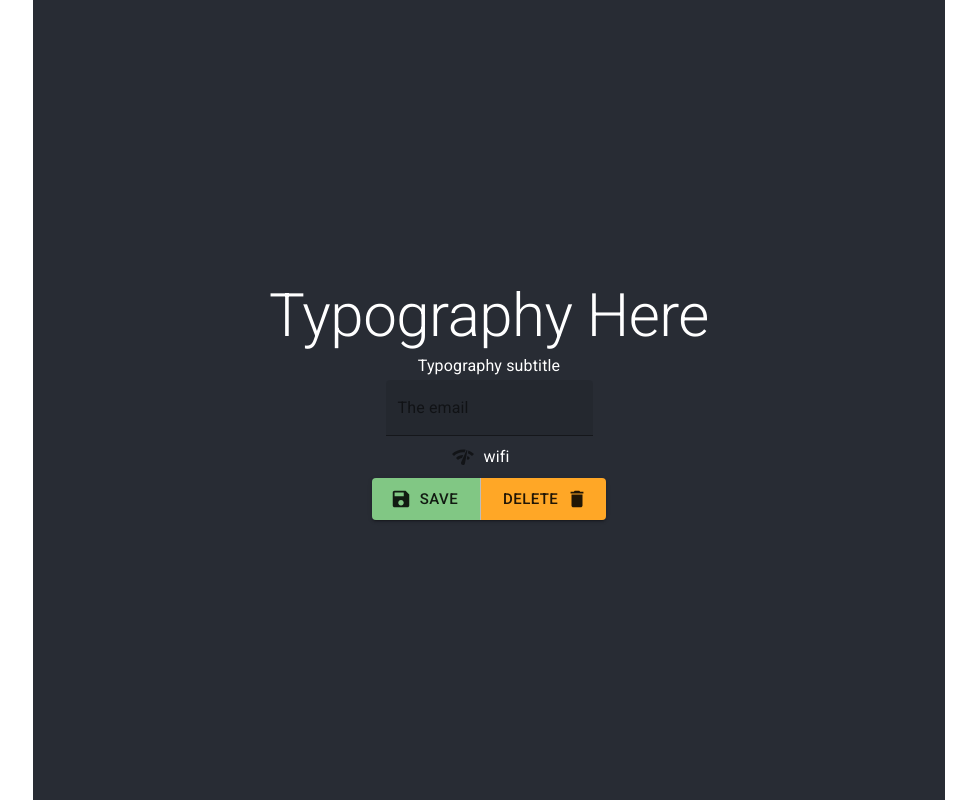
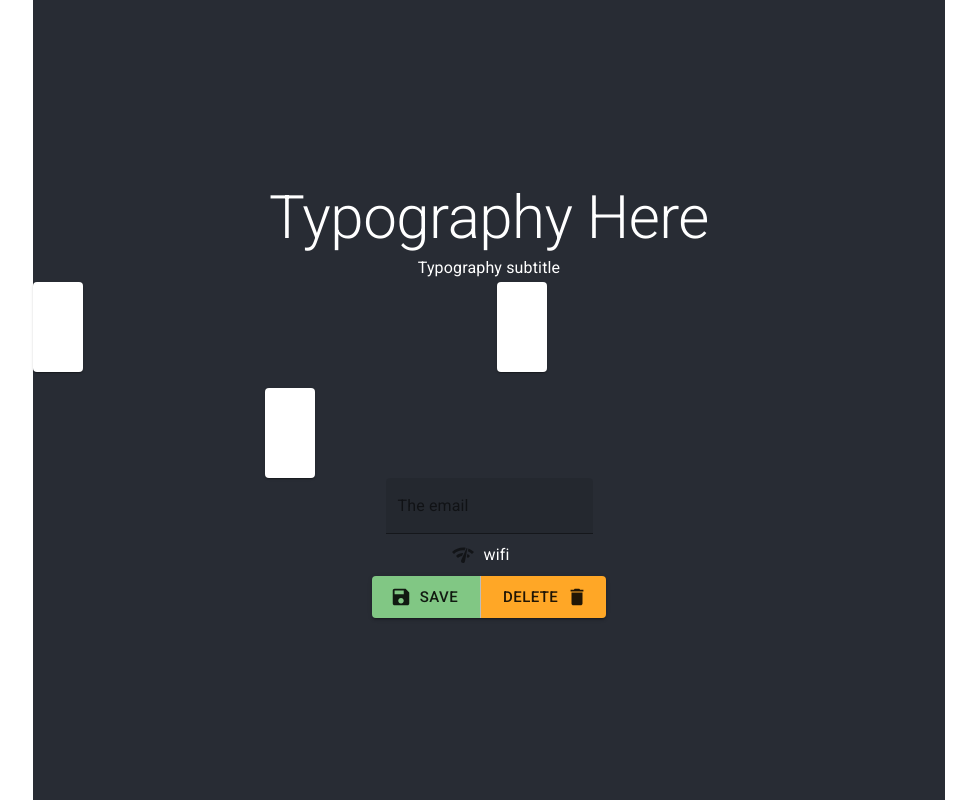
Before and after one commit to argun8394/styling_components, a React (Create React App) app: page / in a window 1280 px wide. Shown: the whole page, without its empty margins (151-1127 px from the left). Built offline with nearby package versions, Linux system fonts and the light colour scheme.

Commit message:
create cards comp

```diff
--- a/src/App.js
+++ b/src/App.js
@@ -9,6 +9,7 @@ import { ThemeProvider, createTheme } from '@material-ui/core/styles';
 import { orange, green } from '@material-ui/core/colors';
 import TypographyComp from './components/material-ui/typography/TypographyComp';
 import Wrapper from './components/material-ui/wrapper/Wrapper'
+import Cards from './components/material-ui/cards/Cards';
 
 const theme = createTheme({ /*Tema değişikliklerini gönderdik */
   palette: {
@@ -41,6 +42,7 @@ function App() {
      <Button primary>Second</Button> */}
             {/*<StyledComponents/>{/*App.js kalabalık olmaması açısından yukarıdaki kullanım yerine bu kullanım tercih edilmelidir */}
             <TypographyComp />
+            <Cards />
             <TextFieldComp />
             <CheckBoxComp />
             <Buttons />
--- /dev/null
+++ b/src/components/material-ui/cards/Cards.js
@@ -0,0 +1,16 @@
+import React from 'react';
+import {Grid, Paper} from '@material-ui/core';
+
+const Cards = ()=> {
+    return(
+        <Grid container justify="center" spacing={2}>
+            {[0,1, 2].map((value)=>(
+                <Grid key={value} item/*her birinin item olduğunu belirtmemiz gerekir yani tek tek davranmasını sağlarız */ xs={3}/*kartın kapladığı column ı belirtmiş oluyoruz */ sm={6}>
+                    <Paper style={{height:90, width:50}}/>
+                    </Grid>
+            ))}
+        </Grid>
+    );
+};
+
+export default Cards;
```
